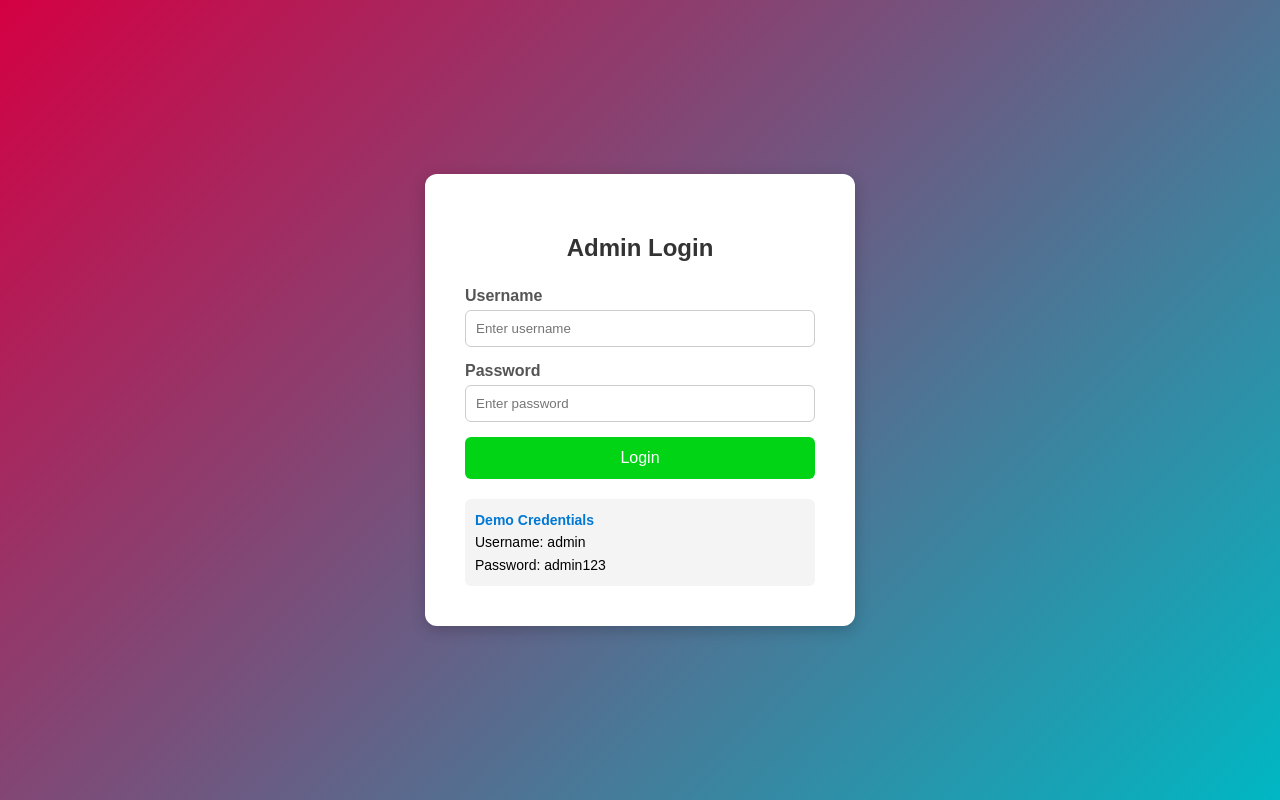
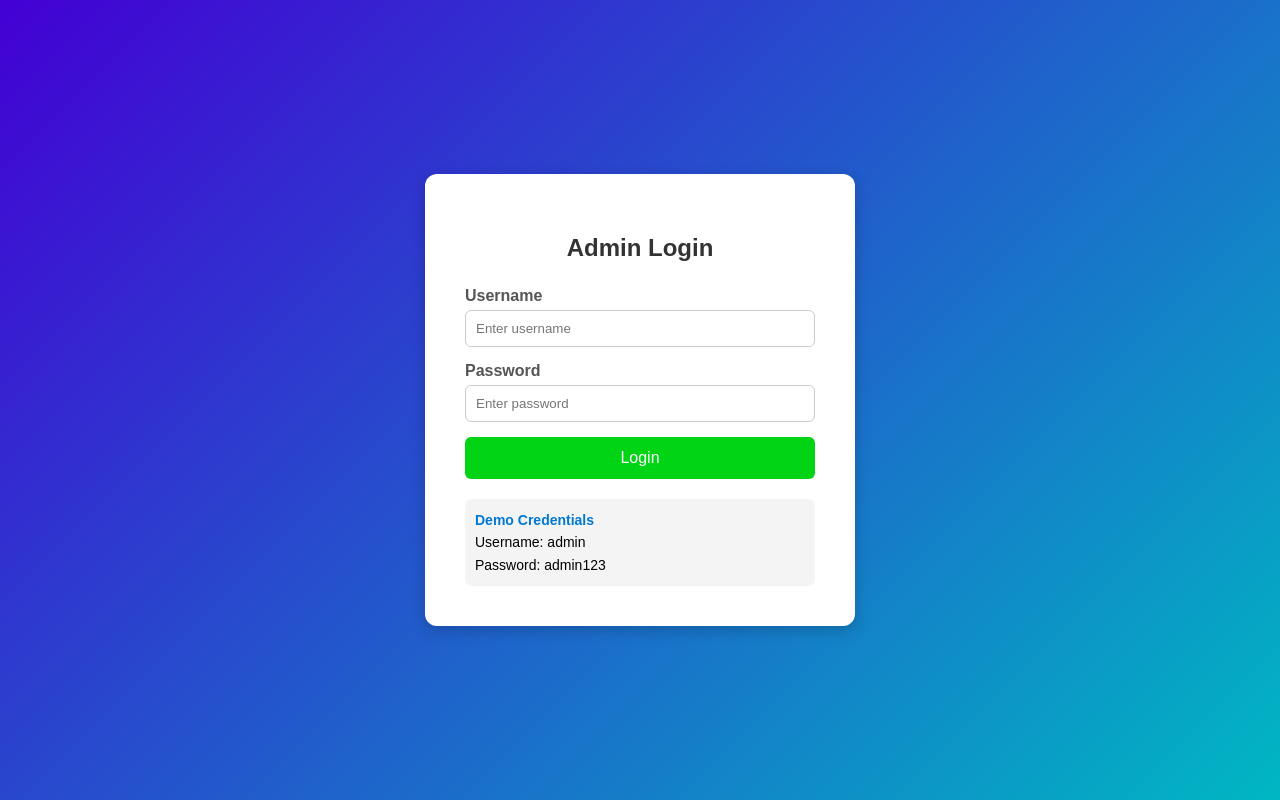
Before and after one commit to RaviVC/simple-login-app, a website: page public/login.html in a window 1280 px wide. Drawn offline with Linux system fonts and the light colour scheme.

Commit message:
Updated logincode: commit3

```diff
--- a/public/login.html
+++ b/public/login.html
@@ -8,7 +8,7 @@
     <style>
         body {
             font-family: Arial, sans-serif;
-            background: linear-gradient(135deg, #d40043, #00B7C3);
+            background: linear-gradient(135deg, #4300d4, #00B7C3);
             min-height: 100vh;
             display: flex;
             justify-content: center;
```
